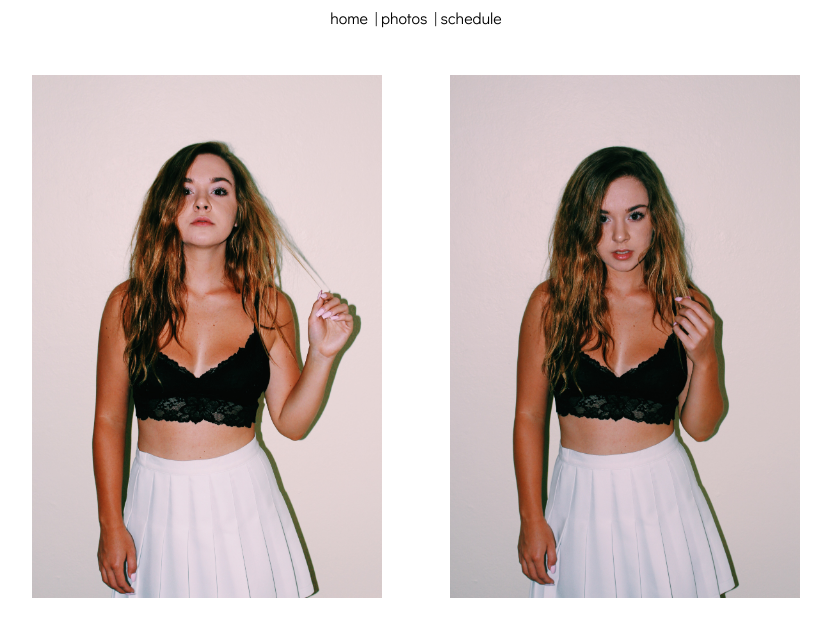
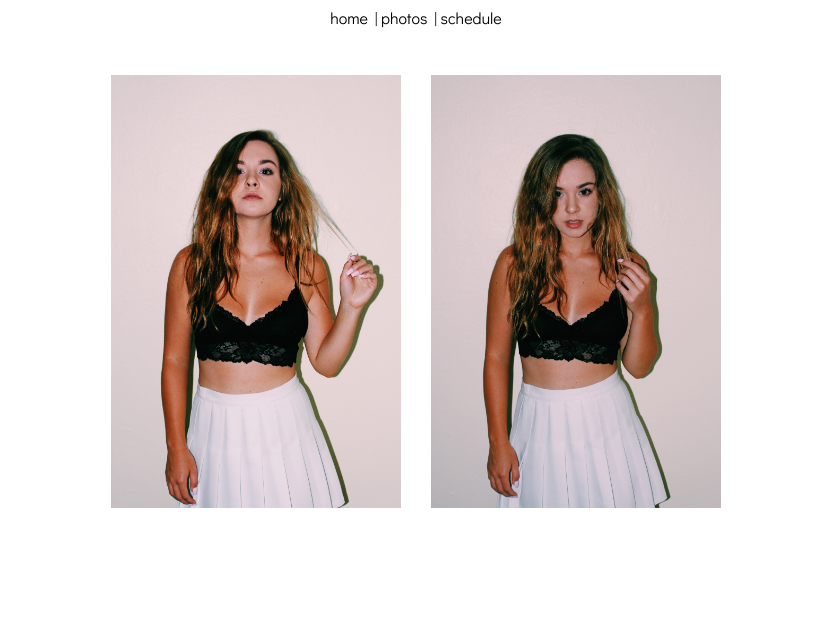
Before and after one commit to juliglodek/julisite, a plain HTML site: page index.html in a window 1280 px wide. Shown: the part 63-700 px from the top of the page, without its empty margins (224-1055 px from the left). Drawn offline with nearby package versions, Linux system fonts and the light colour scheme; a web font is replaced by a local one.

Commit message:
change file names

```diff
--- a/personalsite.html
+++ b/index.html
@@ -14,12 +14,12 @@
 <h1 class='name'>juli's photography</h1>
 <body>
 <nav>
-<a href="personalsite.html">home</a> |
+<a href="index.html">home</a> |
 <a href="/photos">photos</a> |
 <a href="schedule.html">schedule</a>
 </nav>
 <br>
 <br>
-<img id="leftimage" src="IMG_3728.JPG">
-<img id="rightimage" src="IMG_3729.JPG">
+<img id="leftimage" class="col-md-3 col-xs-3" src="IMG_3728.JPG">
+<img id="rightimage" class="col-md-3 col-xs-3"  src="IMG_3729.JPG">
 </body>
--- a/personalpage.css
+++ b/personalpage.css
@@ -28,13 +28,13 @@ p {
     font-size: 24px;
 }
 #leftimage {
-    width: 350px;
-    margin-left: 20%;
+    /*width: 350px;*/
+    margin-left: 25%;
     float: left;
 }
 #rightimage {
-    width: 350px;
-    margin-right: 20%;
+    /*width: 350px;*/
+    margin-right: 25%;
     float: right;
 }
 #pricing {
```
Also changed, not shown: schedule.html (+1 -1 lines).
